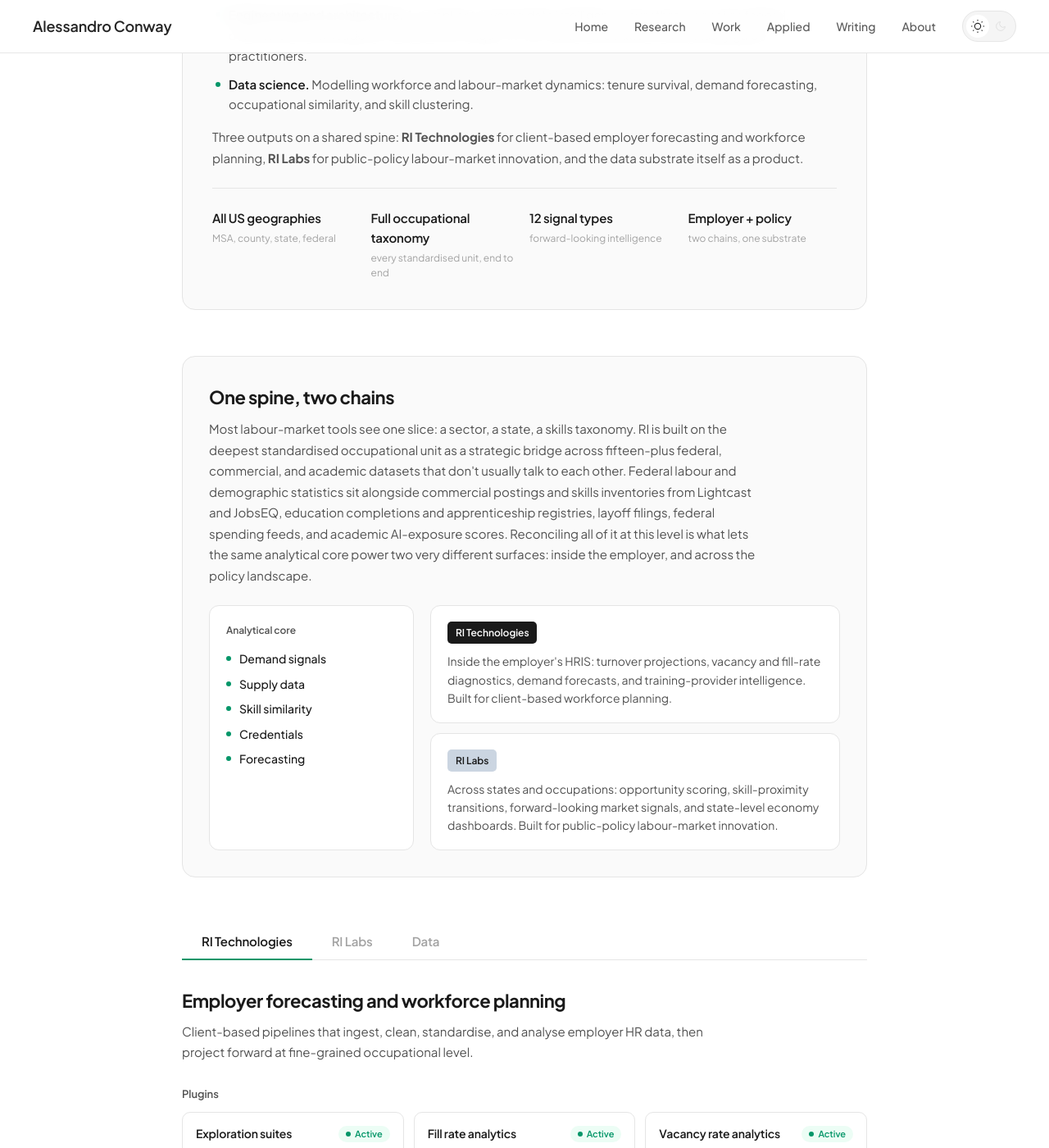
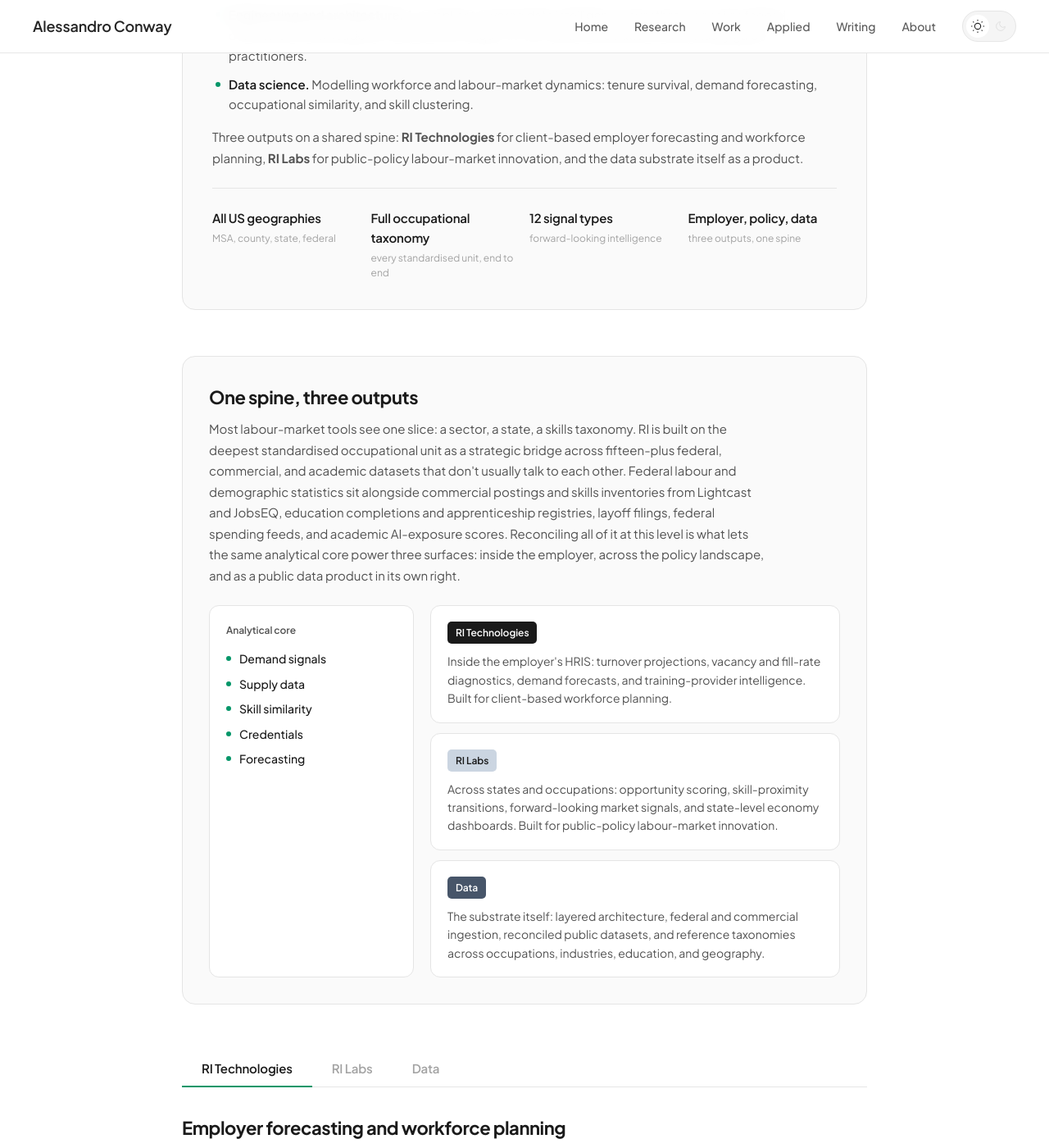
Before and after one commit to conway1521/conway1521.github.io, a Jekyll site: the page built from work.html, in a window 1280 px wide and 1400 px high, scrolled down 632 px. Shown: the whole window at 82% size. Built offline with Jekyll 4.4.1, drawn with Linux system fonts in a browser that asks for light colours.

Commit message:
Reframe site around three outputs: framework-panel, scope-row, Data tagline, index.html, .chain-tag.data

```diff
--- a/assets/css/main.css
+++ b/assets/css/main.css
@@ -363,6 +363,7 @@
 .chain-tag { display: inline-block; font-size: 12px; font-weight: 600; letter-spacing: -0.005em; padding: 4px 10px; border-radius: 5px; margin-bottom: 10px; }
 .chain-tag.tech { background: var(--text-primary); color: var(--bg-primary); }
 .chain-tag.labs { background: var(--research-medium); color: var(--text-primary); }
+.chain-tag.data { background: var(--research); color: var(--bg-primary); }
 .chain-summary p { font-size: 14px; color: var(--text-secondary); line-height: 1.6; }
 @media (max-width: 720px) { .framework-panel { padding: 24px; } .framework-grid { grid-template-columns: 1fr; } }
 
--- a/index.html
+++ b/index.html
@@ -35,7 +35,7 @@
 </section>
 
 <section class="about">
-    <p>I study how labour markets function and fail, with a focus on workforce dynamics and regional economic development. My research combines macroeconomic modeling, economic geography, and inequality to inform policy decisions. At Radius Intelligence (RI), I lead the build of a workforce analytics platform that puts economics into HR: two product chains running on a shared occupational spine that reconciles fifteen-plus federal, commercial, and academic datasets, one for client-based employer forecasting and workforce planning, and one for public-policy labour-market innovation across the US at every depth of geography (MSA, county, state, federal).</p>
+    <p>I study how labour markets function and fail, with a focus on workforce dynamics and regional economic development. My research combines macroeconomic modeling, economic geography, and inequality to inform policy decisions. At Radius Intelligence (RI), I lead the build of a workforce analytics platform that puts economics into HR: three outputs running on a shared occupational spine that reconciles fifteen-plus federal, commercial, and academic datasets. One for client-based employer forecasting and workforce planning, one for public-policy labour-market innovation, and the data substrate itself as a product, covering every occupation across the US at every depth of geography (MSA, county, state, federal).</p>
     <p>My PhD develops a novel framework conceptualising regional economies as ecosystems where economic, social, and place-based factors interact in ways traditional models miss. This work bridges modern academic pursuits with the experience from field practitioners.</p>
     <p><strong>Interests:</strong> future of work; local and regional economic development; wellbeing</p>
 </section>
@@ -53,7 +53,7 @@
     <div class="section-header"><span class="section-title">Featured work</span><a href="{{ '/work' | relative_url }}" class="section-link">View all →</a></div>
     <div class="featured-card">
         <div class="card-meta"><span class="card-badge work">Radius Intelligence</span><span class="card-year">2025–Present</span></div>
-        <h3 class="card-title">Two product chains, one substrate</h3>
-        <p class="card-description">RI Technologies for client-based employer forecasting (turnover, fill rates, vacancy, demand at fine-grained occupational level) and RI Labs for public-policy labour-market innovation (opportunity scoring, skill-proximity transitions, forward-looking signals), together covering every occupation across the US at every depth of geography (MSA, county, state, federal).</p>
+        <h3 class="card-title">Three outputs, one spine</h3>
+        <p class="card-description">RI Technologies for client-based employer forecasting and workforce planning, RI Labs for public-policy labour-market innovation, and the data substrate itself as a product. Together they cover every occupation across the US at every depth of geography (MSA, county, state, federal).</p>
     </div>
 </section>
--- a/work.html
+++ b/work.html
@@ -31,13 +31,13 @@
         <div class="scope-item"><strong>All US geographies</strong><span>MSA, county, state, federal</span></div>
         <div class="scope-item"><strong>Full occupational taxonomy</strong><span>every standardised unit, end to end</span></div>
         <div class="scope-item"><strong>12 signal types</strong><span>forward-looking intelligence</span></div>
-        <div class="scope-item"><strong>Employer + policy</strong><span>two chains, one substrate</span></div>
+        <div class="scope-item"><strong>Employer, policy, data</strong><span>three outputs, one spine</span></div>
     </div>
 </section>
 
 <section class="framework-panel">
-    <h2 class="framework-title">One spine, two chains</h2>
-    <p class="framework-lede">Most labour-market tools see one slice: a sector, a state, a skills taxonomy. RI is built on the deepest standardised occupational unit as a strategic bridge across fifteen-plus federal, commercial, and academic datasets that don't usually talk to each other. Federal labour and demographic statistics sit alongside commercial postings and skills inventories from Lightcast and JobsEQ, education completions and apprenticeship registries, layoff filings, federal spending feeds, and academic AI-exposure scores. Reconciling all of it at this level is what lets the same analytical core power two very different surfaces: inside the employer, and across the policy landscape.</p>
+    <h2 class="framework-title">One spine, three outputs</h2>
+    <p class="framework-lede">Most labour-market tools see one slice: a sector, a state, a skills taxonomy. RI is built on the deepest standardised occupational unit as a strategic bridge across fifteen-plus federal, commercial, and academic datasets that don't usually talk to each other. Federal labour and demographic statistics sit alongside commercial postings and skills inventories from Lightcast and JobsEQ, education completions and apprenticeship registries, layoff filings, federal spending feeds, and academic AI-exposure scores. Reconciling all of it at this level is what lets the same analytical core power three surfaces: inside the employer, across the policy landscape, and as a public data product in its own right.</p>
 
     <div class="framework-grid">
         <div class="substrate">
@@ -58,6 +58,10 @@
             <div class="chain-summary">
                 <span class="chain-tag labs">RI Labs</span>
                 <p>Across states and occupations: opportunity scoring, skill-proximity transitions, forward-looking market signals, and state-level economy dashboards. Built for public-policy labour-market innovation.</p>
+            </div>
+            <div class="chain-summary">
+                <span class="chain-tag data">Data</span>
+                <p>The substrate itself: layered architecture, federal and commercial ingestion, reconciled public datasets, and reference taxonomies across occupations, industries, education, and geography.</p>
             </div>
         </div>
     </div>
@@ -131,8 +135,8 @@
 
     <div class="tab-pane" id="data-pane" role="tabpanel">
         <div class="chain-header">
-            <h2 class="chain-title">Data substrate</h2>
-            <p class="chain-tagline">A unique data substrate covering every occupation across the US at every depth of geography. Federal, commercial, and academic sources reconciled into unique-in-the-field combinations that actually guide practitioners.</p>
+            <h2 class="chain-title">The data intelligence layer</h2>
+            <p class="chain-tagline">The substrate underneath both product chains. Federal, commercial, and academic sources reconciled at every occupation and every depth of geography, ready to power analysis at any level of detail.</p>
         </div>
 
         <div class="chain-tier">
```
